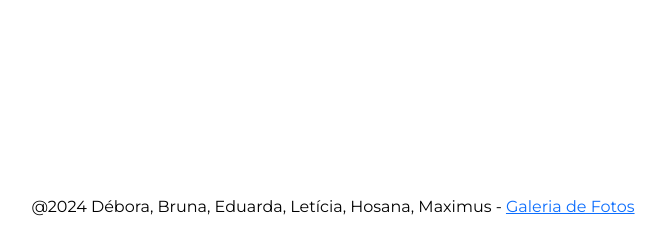
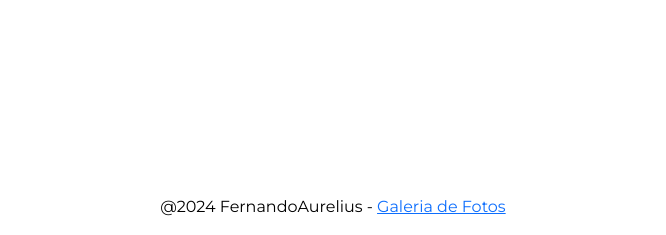
Before and after one commit to FernandoAurelius/photo-gallery, a Django app: page / in a window 1280 px wide. Shown: the part 653-888 px from the top of the page, without its empty margins (307-973 px from the left). Run offline with Django 5.2, Linux system fonts and the light colour scheme; data that the repository does not hold is empty; some libraries are stand-ins or nearby versions.

Commit message:
chore(templates): update footer copyright and link to GitHub repository
chore(templates): update navbar brand link to production URL

```diff
--- a/templates/partials/_footer.html
+++ b/templates/partials/_footer.html
@@ -4,8 +4,8 @@
         <!-- Grid container -->
         <!-- Copyright -->
         <div class="text-center p-3" style="color: black;">
-            @2024 Débora, Bruna, Eduarda, Letícia, Hosana, Maximus -
-        <a href="#">Galeria de Fotos</a>
+            @2024 FernandoAurelius -
+        <a href="github.com/FernandoAurelius/photo-gallery-system-django">Galeria de Fotos</a>
         </div>
         <!-- Copyright -->
     </footer>
--- a/templates/partials/_navbar.html
+++ b/templates/partials/_navbar.html
@@ -1,6 +1,6 @@
 <nav class="navbar navbar-expand-lg bg-body-tertiary">
     <div class="container-fluid">
-      <a class="navbar-brand" href="#">Galeria de Fotos</a>
+      <a class="navbar-brand" href="https://gallery.floresdev.com.br">Galeria de Fotos</a>
       <button class="navbar-toggler" type="button" data-bs-toggle="collapse" data-bs-target="#navbarNav" aria-controls="navbarNav" aria-expanded="false" aria-label="Toggle navigation">
         <span class="navbar-toggler-icon"></span>
       </button>
```
